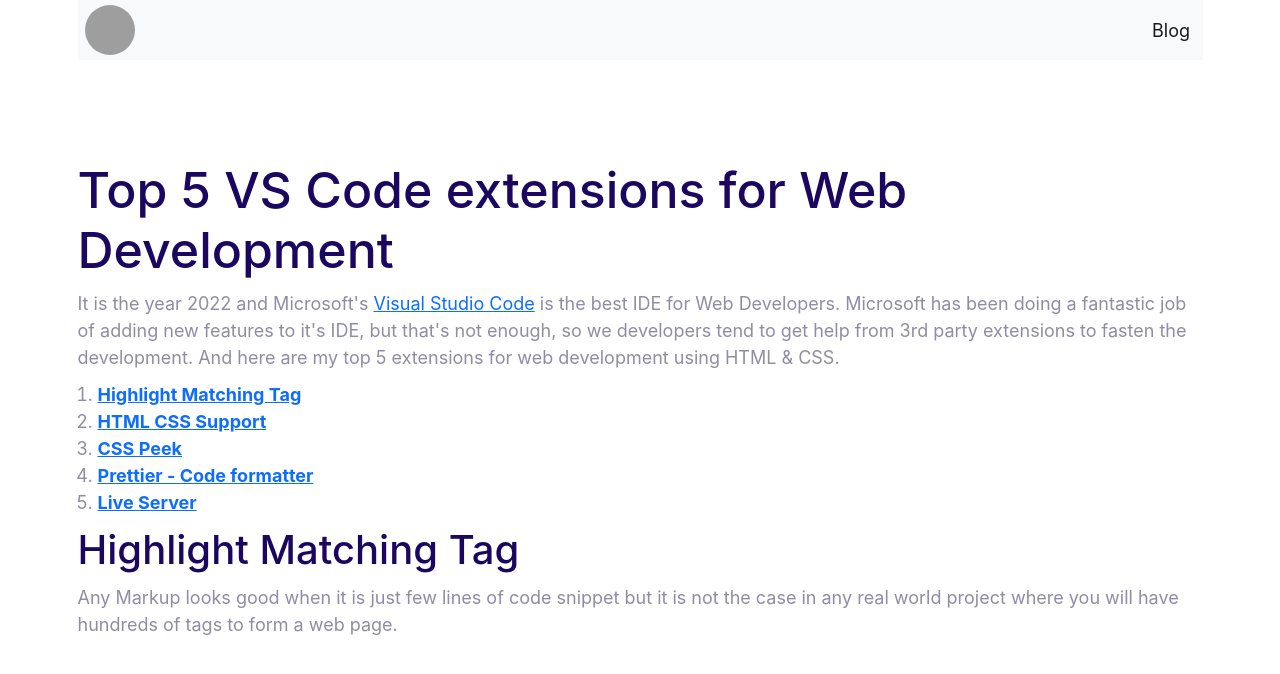
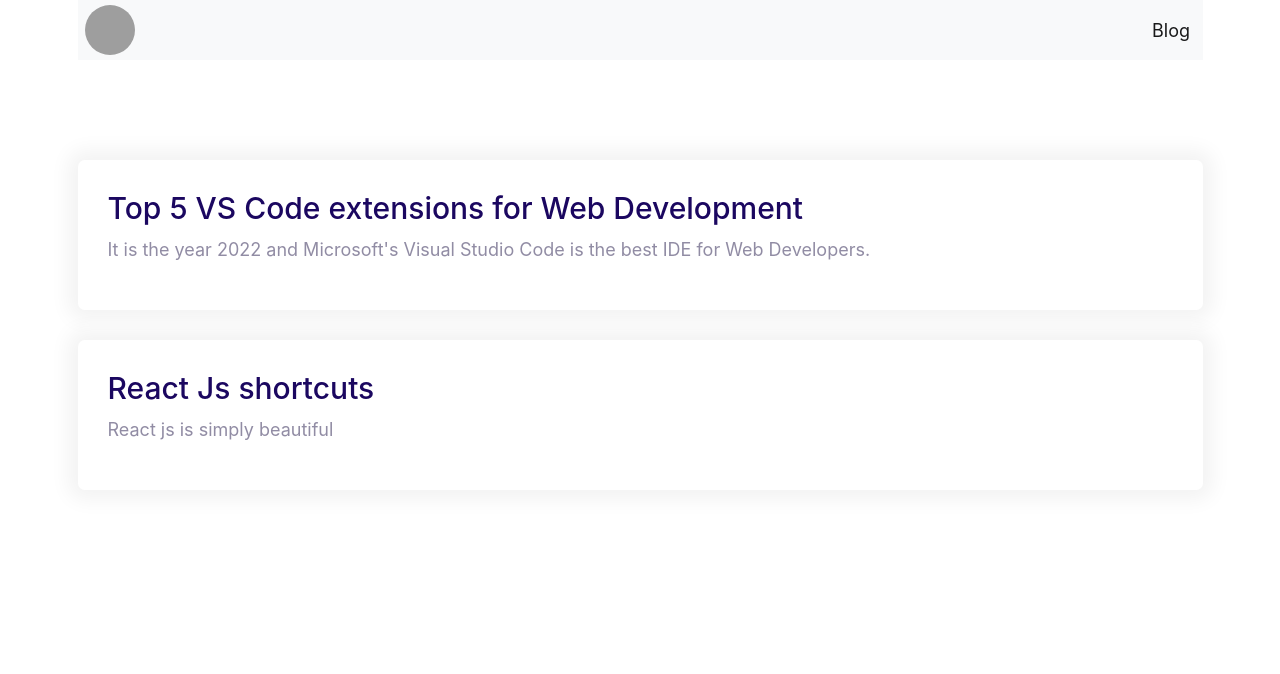
Before and after one commit to tganesh07/thulasi-ganesh.com, a React (Create React App) app: page /blog in a window 1280 px wide. Shown: the top 674 px of the page. Built offline with nearby package versions, Linux system fonts and the light colour scheme; grey boxes are pictures that could not be loaded.

Commit message:
read blog metadata from object array

```diff
--- a/src/page/Blogs/index.js
+++ b/src/page/Blogs/index.js
@@ -1,9 +1,8 @@
 import React, { useState, useEffect } from "react";
 import Markdown from "markdown-to-jsx";
 
-const Blogs = () => {
+const Blog = ({ fileName }) => {
     const [post, setPost] = useState("");
-    const fileName = "Top5VSCodeExtensions.md";
 
     useEffect(() => {
         import(`./markdown/${fileName}`).then((res) => {
@@ -12,8 +11,30 @@
                 .then((res) => setPost(res))
                 .catch((err) => console.log(err));
         });
-    }, []);
+    });
     return <Markdown>{post}</Markdown>;
 };
 
+const Blogs = () => {
+    const [posts, setPosts] = useState([
+        {
+            fileName: "Top5VSCodeExtensions.md",
+            title: "Top 5 VS Code extensions for Web Development",
+            desc: "It is the year 2022 and Microsoft's Visual Studio Code is the best IDE for Web Developers.",
+        },
+        { fileName: 2, title: "React Js shortcuts", desc: "React js is simply beautiful" },
+    ]);
+
+    return (
+        <div className="blog">
+            {posts.map((post) => (
+                <div key={post.fileName} className="blog__item" onClick={() => console.log(`clicked ${post.fileName}`)}>
+                    <h3>{post.title}</h3>
+                    <p>{post.desc}</p>
+                </div>
+            ))}
+        </div>
+    );
+};
+
 export default Blogs;
--- a/src/styles/styles.css
+++ b/src/styles/styles.css
@@ -130,3 +130,25 @@
 
     }
 }
+
+/* Blog */
+.blog {
+    display: grid;
+    grid-template-columns: 1fr;
+    grid-gap: 3rem;
+    margin-top: 2rem;
+}
+
+.blog__item {
+    border-radius: 7px;
+    box-shadow: 0 0 20px 10px var(--color-box-shadow);
+    overflow: hidden;
+    padding: 3rem;
+    height: 15rem;
+}
+
+.blog__item:hover{
+    cursor: pointer;
+    transform: scale3d(1.05, 1.05, 1);
+    transition: all 0.3s ease-in-out;
+}
```
